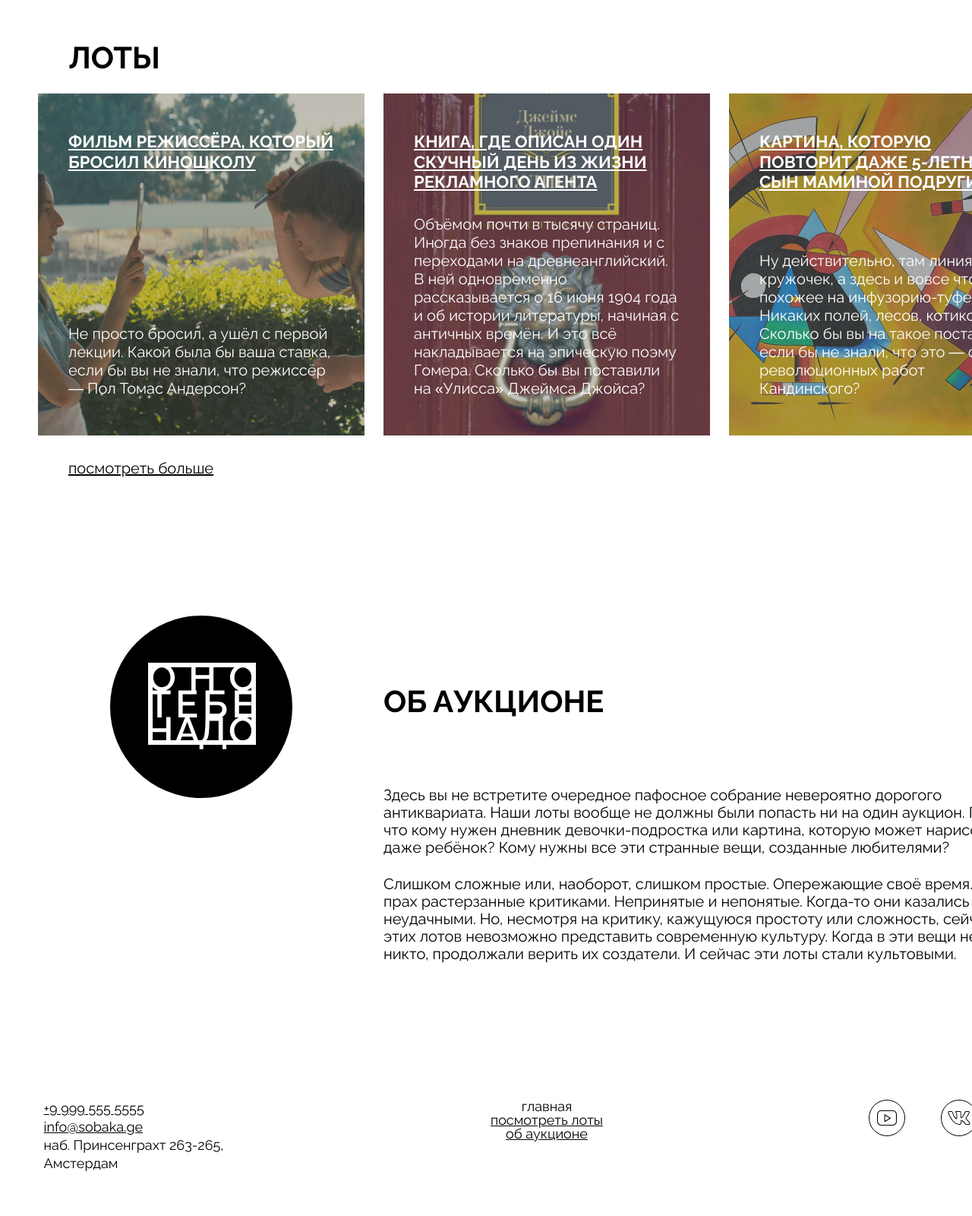
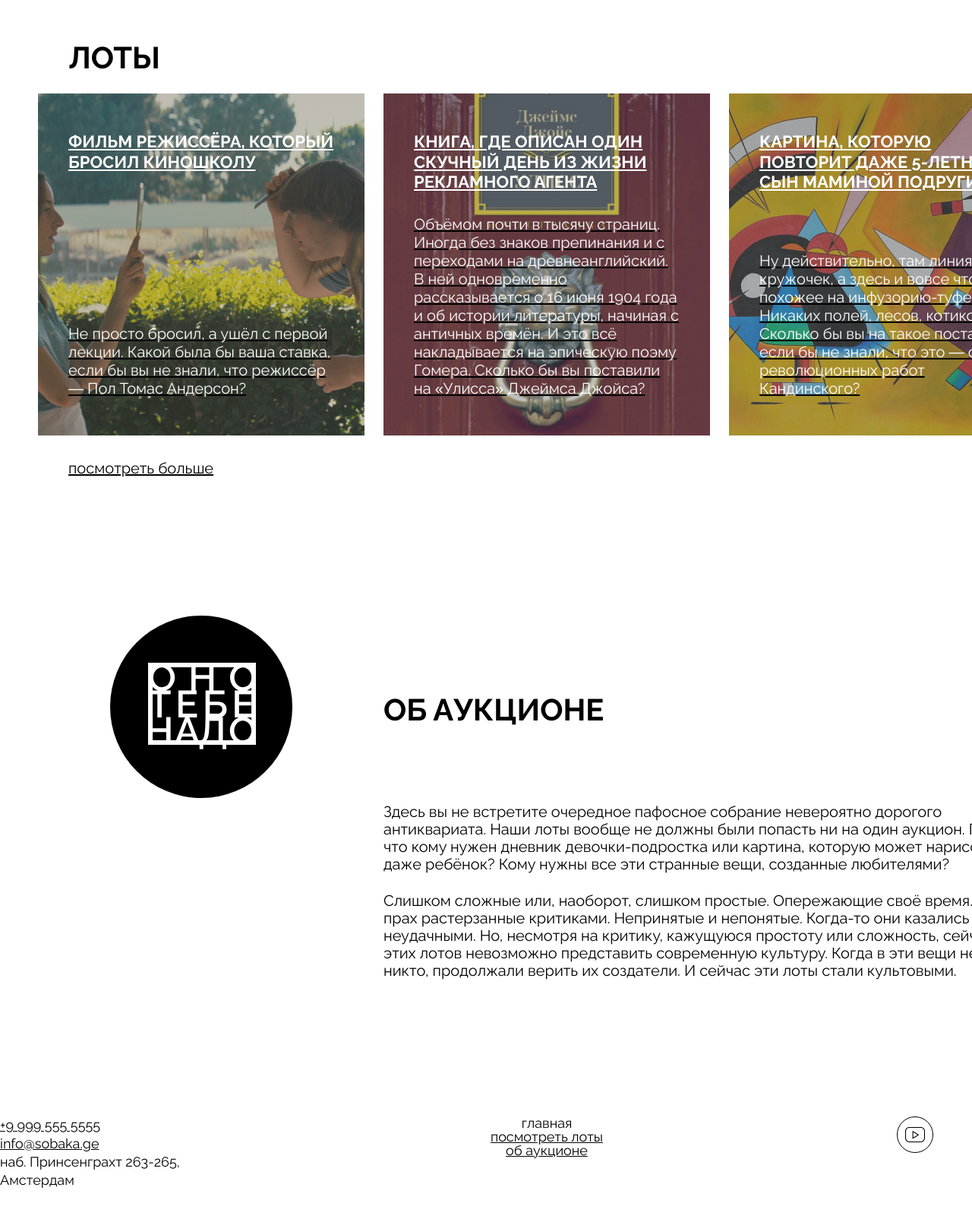
Before and after one commit to KaterinaIrga/ono-tebe-nado, a plain HTML site: page index.html in a window 1280 px wide. Shown: the part 1178-2778 px from the top of the page at 76% size. Drawn offline with Linux system fonts and the light colour scheme.

Commit message:
Поправлены замечания ревьюера

```diff
--- a/blocks/about/__title/about__title.css
+++ b/blocks/about/__title/about__title.css
@@ -1,6 +1,7 @@
 .about__title {
   font-size: 40px;
   font-weight: bold;
+  line-height: 118%;
   margin: 0;
   text-transform: uppercase;
 }
--- a/blocks/cover/__button/cover__button.css
+++ b/blocks/cover/__button/cover__button.css
@@ -10,4 +10,5 @@
   text-transform: uppercase;
   letter-spacing: 0.03em;
   word-spacing: 0.01em;
+  outline: 1px solid #fff;
 }
--- a/blocks/footer/footer.css
+++ b/blocks/footer/footer.css
@@ -1,5 +1,5 @@
 .footer {
-  width: 92%;
+  min-width: 1340px;
   margin: 180px auto 90px;
   display: flex;
   justify-content: space-between;
--- a/index.html
+++ b/index.html
@@ -57,7 +57,7 @@
             <h2 class = "cover__subline">
               Аукцион вещей, в которые никто не верил
             </h2>
-            <button class = "cover__button">
+            <button class = "cover__button" type = "button">
               Сделать ставку
             </button>
           </div>
@@ -70,6 +70,7 @@
         </h2>
         <ul class = "lots__gallery">
           <li class = "lots__gallery-item">
+            <a href = "#">
               <article class = "lots__card  card">
                 <img class = "card__image" src = "images/card-lot-01.jpg" loading = "lazy" alt = "Фильм режиссёра, который  бросил киношколу">
                 <div class = "card__content">
@@ -82,8 +83,10 @@
                   </p>
                 </div>
               </article>
+            </a>
           </li>
           <li class = "lots__gallery-item">
+            <a href = "#">
               <article class = "lots__card card">
                 <img class = "card__image" src = "images/card-lot-02.jpg" loading = "lazy" alt = "Книга, где описан один скучный день из жизни рекламного агента">
                 <div class = "card__content">
@@ -98,8 +101,10 @@
                   </p>
                 </div>
               </article>
+            </a>
           </li>
           <li class = "lots__gallery-item">
+            <a href = "#">
               <article class = "lots__card  card">
                 <img class = "card__image" src = "images/card-lot-03.jpg" loading = "lazy" alt = "Картина, которую повторит даже 5-летний сын маминой подруги">
                 <div class = "card__content">
@@ -113,6 +118,7 @@
                   </p>
                 </div>
               </article>
+            </a>
           </li>
         </ul>
         <a class = "lots__more" href = "#">
```
Lines whose indentation alone changed are shown as unchanged.
